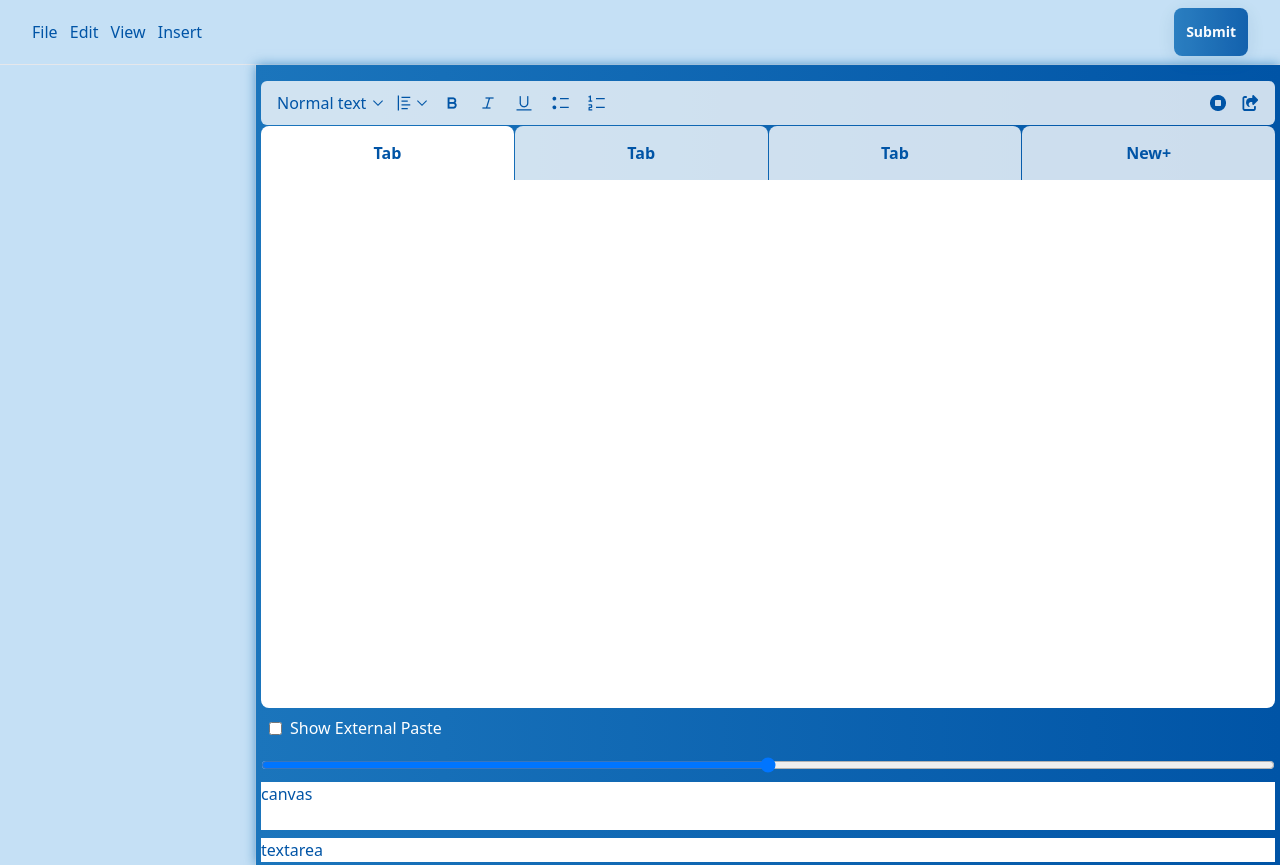
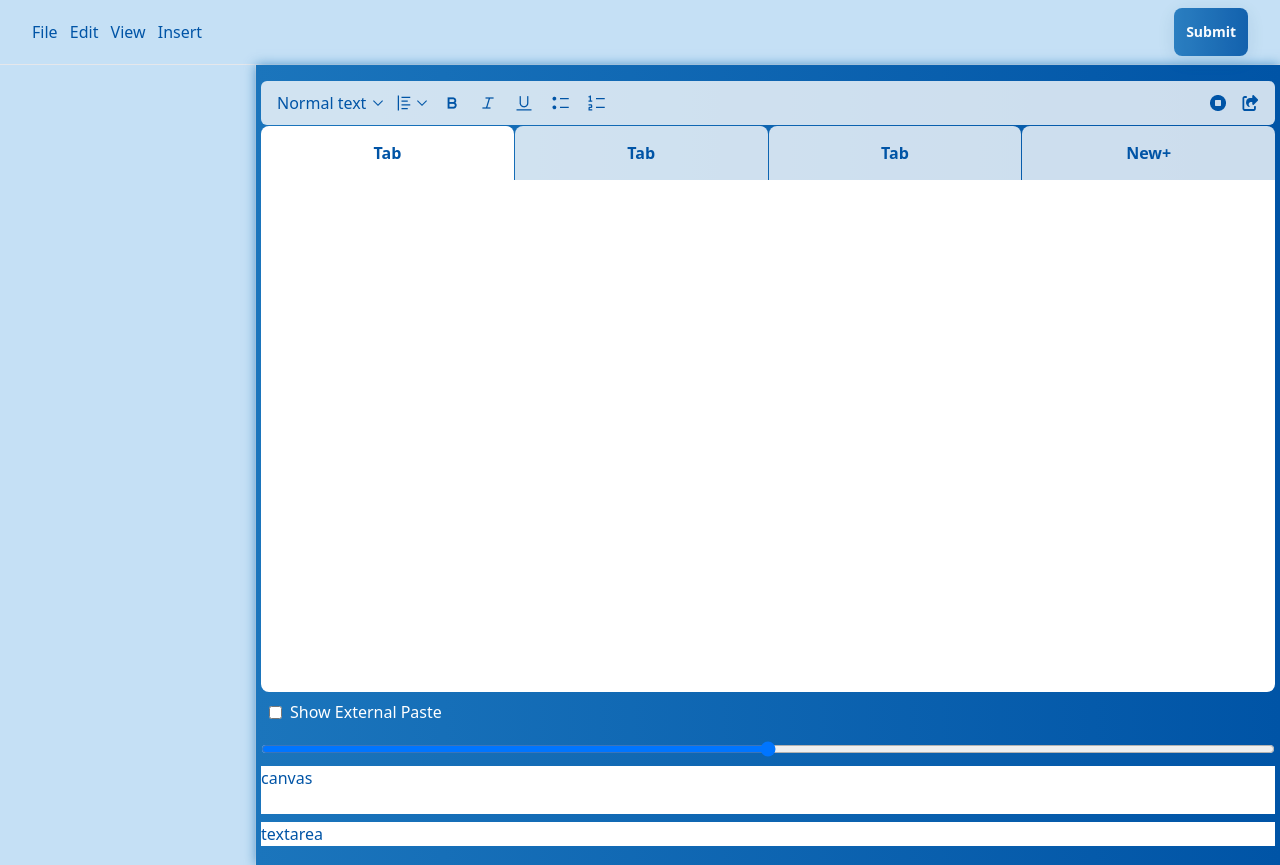
Before and after one commit to BekaSolo/st, a website: page textfield.html in a window 1280 px wide. Drawn offline with Linux system fonts and the light colour scheme.

Commit message:
update height

```diff
--- a/textfield.html
+++ b/textfield.html
@@ -113,7 +113,7 @@
                 id=""
                 cols="30"
                 rows="10"
-                class="resize-none rounded-b-lg w-full max-[1089px]:h-[66vh] h-[66vh]"
+                class="resize-none rounded-b-lg w-full max-[1089px]:h-[64vh] h-[64vh]"
               ></textarea>
             </div>
             <div class="ml-2 mt-2 flex items-center">
```
Also changed, not shown: dist/output.css.
